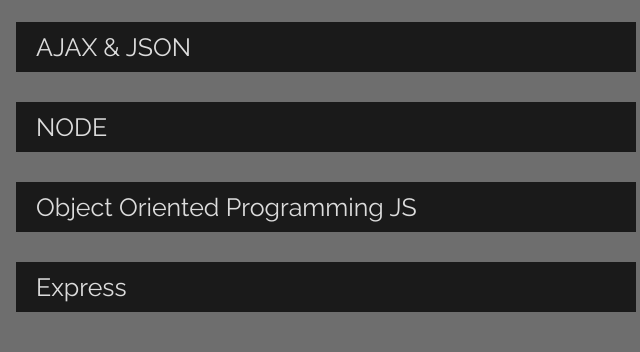
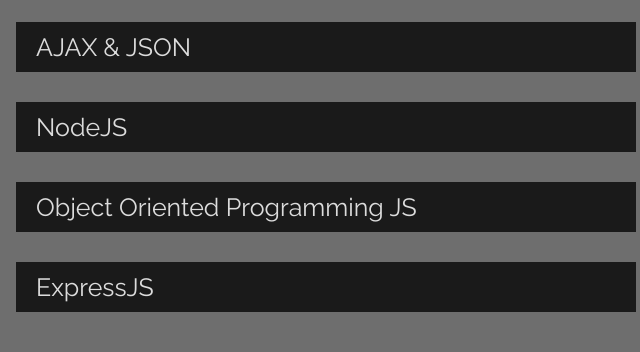
Before and after one commit to BillHoang79/Portfolio, a plain HTML site: page index.html in a window 1280 px wide. Shown: the part 2140-2492 px from the top of the page, 624-1264 px from the left. Drawn offline with Linux system fonts and the light colour scheme.

Commit message:
changes the format of somerthings

```diff
--- a/index.html
+++ b/index.html
@@ -123,7 +123,9 @@
                                 <img class="avatar__img responsive-img" src="img/billhoang.jpg" alt="side view of bill" />
                             </div>
                             <div class="about-me__content">
-                                <p class='aboutC'>I love to code and play video games, you will always find me doing one or the other. Taking on new challenges is one of the best ways to grow and expand my knowledge and skills. I love to draw so the artist in me loves CSS. Always wondered how websites function and why they worked, so Javascript is my language of choice, along with HTML. I have a nack for problem solving so debugging code and seeing it function brings me joy. </p>
+                                <p class='aboutC'>
+	                                I love to code and play video games, you will always find me doing one or the other. Taking on new challenges is one of the best ways to grow and expand my knowledge and skills. I love to draw so the artist in me loves CSS. Always wondered how websites function and why they worked, so Javascript is my language of choice, along with HTML. I have a nack for problem solving so debugging code and seeing it function brings me joy.
+	                            </p>
                             </div>
                             <section class="about-me__sidebar layer" data-show-effect="fadeInLeft" data-show-delay="100">
                                 <h3 class="title title_middle about-me__title">PERSONAL <span class="about-me__title-label">INFO</span></h3>
@@ -218,7 +220,7 @@
                     <div class="skills-bar__item">
                         <div class="skill-bar layer skill-bar_js" data-show-effect="fadeInLeft" data-show-delay="300" data-skill-bar-width="">
                             <div class="skill layer" data-show-effect="fadeIn" data-show-delay="300">
-                                <span class="skill__name">NODE</span>
+                                <span class="skill__name">NodeJS</span>
                                 <span class="skill__value skill__value_js"></span>
                             </div>
                         </div>
@@ -234,7 +236,7 @@
                     <div class="skills-bar__item">
                         <div class="skill-bar layer skill-bar_js" data-show-effect="fadeInLeft" data-show-delay="350" data-skill-bar-width="">
                             <div class="skill layer" data-show-effect="fadeIn" data-show-delay="350">
-                                <span class="skill__name">Express</span>
+                                <span class="skill__name">ExpressJS</span>
                                 <span class="skill__value skill__value_js"></span>
                             </div>
                         </div>
```
